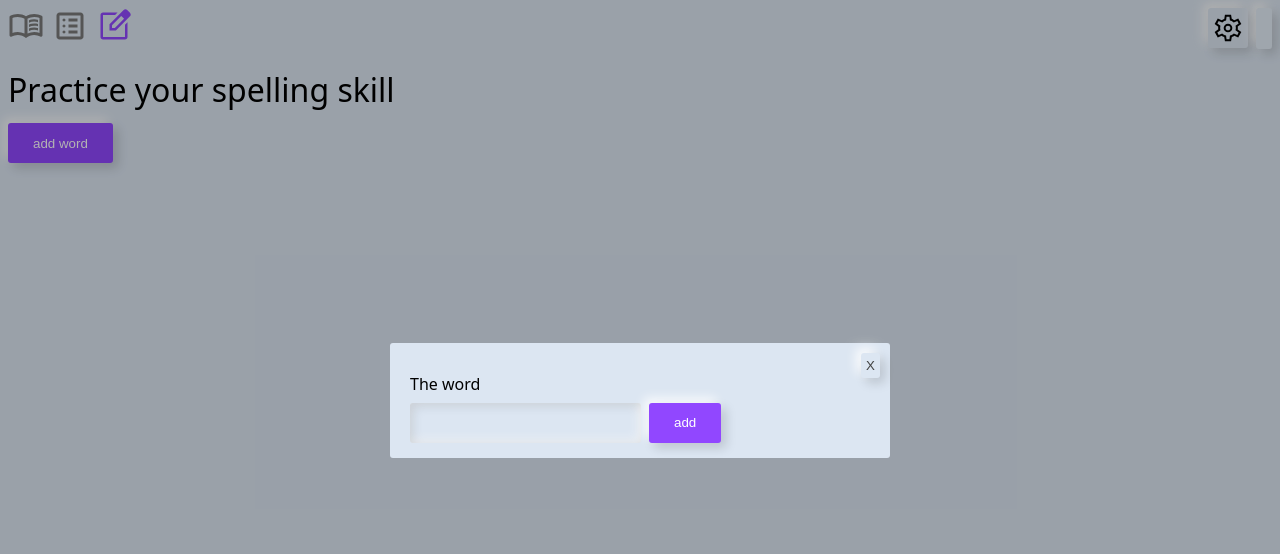
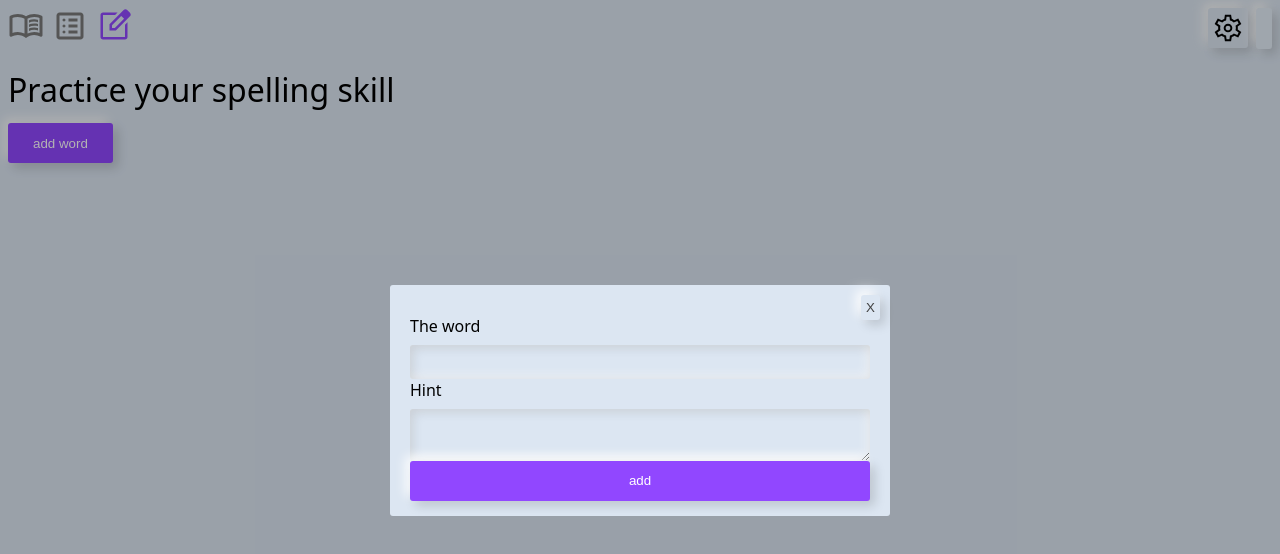
Before and after one commit to NaMax66/word-cards, a Vue app: page /spelling in a window 1280 px wide. Both pictures are taken after a click on the button "add word". Shown: the top 554 px of the page. Built offline with nearby package versions, Linux system fonts and the light colour scheme.

Commit message:
add word type

```diff
--- a/src/locales/en.ts
+++ b/src/locales/en.ts
@@ -23,5 +23,6 @@ export default {
   'other language on top': 'other language on top',
   spelling: 'spelling',
   'add word': 'add word',
-  'The word': 'The word'
+  'the word': 'The word',
+  hint: 'Hint'
 }
--- a/src/locales/ru.ts
+++ b/src/locales/ru.ts
@@ -23,5 +23,6 @@ export default {
   'other language on top': 'другой язык сверху',
   spelling: 'правописание',
   'add word': 'добавить слово',
-  'The word': 'Слово'
+  'the word': 'Слово',
+  'hint': 'Подсказка'
 }
--- a/src/views/SpellingView.vue
+++ b/src/views/SpellingView.vue
@@ -4,7 +4,16 @@
   import AppModal from '@/components/AppModal.vue'
 
   const word = ref()
-  const allWords = ref<string[]>([])
+  const hint = ref()
+
+  type WordType = {
+    uid: string,
+    word: string,
+    hint: string,
+    hiddenLettersIndexes: Array<number>
+  }
+
+  const allWords = ref<WordType[]>([])
 
   const isAddWordOpened = ref(false)
 
@@ -17,8 +26,14 @@
   }
 
   function addNewWord() {
-    allWords.value.push(word.value)
+    allWords.value.push({
+      uid: Math.random().toString(36).substr(2, 5),
+      word: word.value,
+      hint: hint.value,
+      hiddenLettersIndexes: []
+    })
     word.value = null
+    hint.value = null
   }
 </script>
 
@@ -27,7 +42,7 @@
     <div class="p-2">
       <h1 class="spelling__header">Practice your spelling skill</h1>
       <ul>
-        <li v-for="word in allWords" :key="word">{{ word }}</li>
+        <li v-for="word in allWords" :key="word.uid">{{ word.word + '-' + word.hint }}</li>
       </ul>
       <div class="mt-3">
         <button-base class="add-word-btn" theme="accent" @click="openAddWord">{{ $t('add word') }}</button-base>
@@ -40,10 +55,12 @@
             <label class="mb-2" for="add">
               {{ $t('The word') }}
             </label>
-            <div class="d-flex gap-2">
-              <input id="add" v-model="word" class="textarea-base" name="add" required />
-              <button-base class="submit-btn" type="submit" theme="accent"> {{ $t('add') }} </button-base>
-            </div>
+            <input id="add" v-model="word" class="textarea-base" name="add" required />
+            <label class="mb-2" for="hint">
+              {{ $t('hint') }}
+            </label>
+            <textarea id="hint" v-model="hint" class="textarea-base" required />
+            <button-base class="submit-btn" type="submit" theme="accent"> {{ $t('add') }} </button-base>
           </div>
         </form>
       </AppModal>
```
